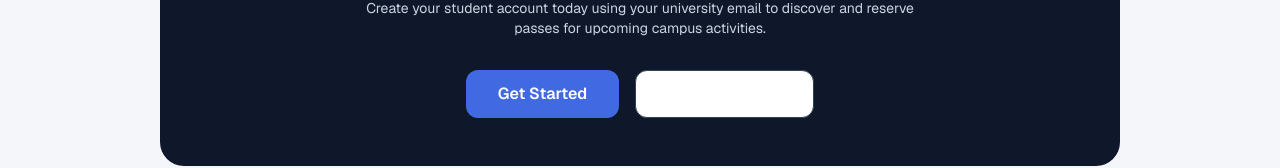
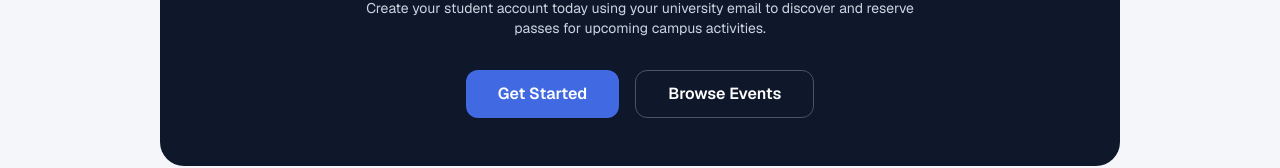
Before and after one commit to nathanaelobaloluwa/NOTARI-OAU, a Next.js app: page /about in a window 1280 px wide. Shown: the part 769-937 px from the top of the page. Built offline with nearby package versions, Linux system fonts and the light colour scheme; no server answers.

Commit message:
fix(ui): restore visible label, contrast styling, and accessibility on About page secondary CTA

```diff
--- a/src/app/(public)/about/page.tsx
+++ b/src/app/(public)/about/page.tsx
@@ -63,7 +63,11 @@ export default function AboutPage() {
             </Button>
           </Link>
           <Link href="/events">
-            <Button size="lg" variant="outline" className="rounded-xl px-8 text-white border-slate-700 hover:bg-slate-800">
+            <Button
+              size="lg"
+              variant="outline"
+              className="rounded-xl px-8 bg-transparent text-white border-slate-600 hover:bg-slate-800 hover:text-white hover:border-slate-500 focus-visible:ring-slate-400 focus-visible:ring-offset-slate-900 transition-colors"
+            >
               Browse Events
             </Button>
           </Link>
```
